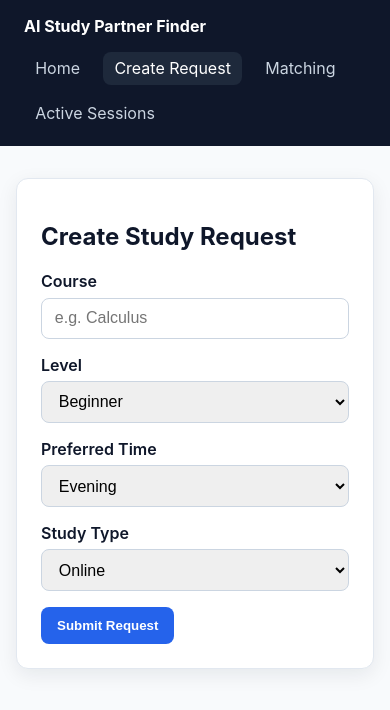
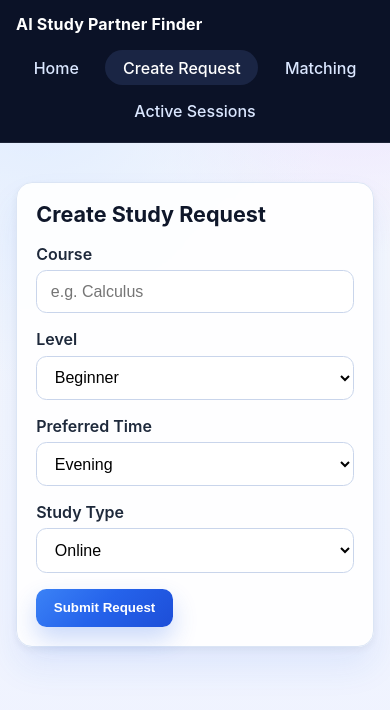
Before and after one commit to mslmagh/StudentPlanner, a React (Vite) app: page /create-request in a window 390 px wide. Shown: the top 710 px of the page. Built offline with nearby package versions, Linux system fonts and the light colour scheme.

Commit message:
ui: improve visual design and responsiveness

```diff
--- a/src/index.css
+++ b/src/index.css
@@ -1,7 +1,16 @@
 :root {
   font-family: Inter, system-ui, -apple-system, Segoe UI, Roboto, sans-serif;
   color: #0f172a;
-  background: #f8fafc;
+  --bg-start: #f8fafc;
+  --bg-end: #eef2ff;
+  --text-main: #0f172a;
+  --text-muted: #475569;
+  --card-border: #dbe5f5;
+  --primary: #2563eb;
+  --primary-strong: #1d4ed8;
+  --primary-soft: #dbeafe;
+  --nav-bg: #0b1227;
+  --nav-pill: #1a2544;
 }
 
 * {
@@ -11,7 +20,10 @@
 body {
   margin: 0;
   min-height: 100vh;
-  background: #f8fafc;
+  color: var(--text-main);
+  background: radial-gradient(circle at 10% 10%, #e0ecff 0%, transparent 35%),
+    radial-gradient(circle at 90% 0%, #e8ddff 0%, transparent 28%),
+    linear-gradient(180deg, var(--bg-start) 0%, var(--bg-end) 100%);
 }
 
 .app-shell {
@@ -23,101 +35,174 @@ body {
   justify-content: space-between;
   align-items: center;
   padding: 1rem 1.5rem;
-  background: #0f172a;
+  background: var(--nav-bg);
   color: #ffffff;
   gap: 1rem;
   flex-wrap: wrap;
+  position: sticky;
+  top: 0;
+  z-index: 20;
+  border-bottom: 1px solid rgba(255, 255, 255, 0.08);
+  backdrop-filter: blur(6px);
 }
 
 .brand {
   font-weight: 700;
+  letter-spacing: 0.2px;
 }
 
 .nav-links {
   display: flex;
-  gap: 0.75rem;
+  gap: 0.55rem;
   flex-wrap: wrap;
 }
 
 .nav-link {
-  color: #cbd5e1;
+  color: #dbe7ff;
   text-decoration: none;
-  padding: 0.4rem 0.7rem;
-  border-radius: 0.5rem;
+  padding: 0.45rem 0.78rem;
+  border-radius: 999px;
+  font-weight: 500;
+  transition: all 0.2s ease;
 }
 
 .nav-link:hover,
 .nav-link.active {
-  background: #1e293b;
+  background: var(--nav-pill);
   color: #ffffff;
 }
 
 .page-container {
-  max-width: 900px;
-  margin: 2rem auto;
+  max-width: 960px;
+  margin: 2.4rem auto;
   padding: 0 1rem;
 }
 
 .card {
-  background: #ffffff;
-  border: 1px solid #e2e8f0;
-  border-radius: 0.75rem;
-  padding: 1.5rem;
-  box-shadow: 0 6px 20px rgba(15, 23, 42, 0.08);
+  background: rgba(255, 255, 255, 0.88);
+  border: 1px solid var(--card-border);
+  border-radius: 1rem;
+  padding: 1.7rem;
+  box-shadow: 0 20px 35px rgba(37, 99, 235, 0.09), 0 3px 10px rgba(15, 23, 42, 0.06);
+  backdrop-filter: blur(2px);
+}
+
+.card h1,
+.card h2,
+.card h3 {
+  margin-top: 0;
+  line-height: 1.2;
+}
+
+.card h1 {
+  font-size: clamp(1.7rem, 2.8vw, 2.2rem);
+  margin-bottom: 0.75rem;
+}
+
+.card h2 {
+  font-size: clamp(1.35rem, 2.2vw, 1.7rem);
+  margin-bottom: 1rem;
+}
+
+.card p {
+  color: var(--text-muted);
+  line-height: 1.65;
 }
 
 .request-form {
   display: grid;
   gap: 1rem;
+  margin-top: 0.5rem;
 }
 
 .request-form label {
   display: grid;
   gap: 0.4rem;
   font-weight: 600;
+  color: #1e293b;
 }
 
 input,
 select {
-  padding: 0.65rem 0.8rem;
-  border: 1px solid #cbd5e1;
-  border-radius: 0.5rem;
+  padding: 0.72rem 0.85rem;
+  border: 1px solid #c9d5eb;
+  border-radius: 0.65rem;
   font-size: 1rem;
+  background: #ffffff;
+  transition: border-color 0.2s ease, box-shadow 0.2s ease;
+}
+
+input:focus,
+select:focus {
+  outline: none;
+  border-color: var(--primary);
+  box-shadow: 0 0 0 4px var(--primary-soft);
 }
 
 .primary-button {
   display: inline-block;
   width: fit-content;
   border: none;
-  background: #2563eb;
+  background: linear-gradient(135deg, #3b82f6 0%, var(--primary) 48%, var(--primary-strong) 100%);
   color: #ffffff;
   text-decoration: none;
-  padding: 0.7rem 1rem;
-  border-radius: 0.5rem;
+  padding: 0.74rem 1.1rem;
+  border-radius: 0.65rem;
   font-weight: 600;
   cursor: pointer;
+  transition: transform 0.18s ease, box-shadow 0.2s ease;
+  box-shadow: 0 12px 24px rgba(37, 99, 235, 0.24);
 }
 
 .primary-button:hover {
-  background: #1d4ed8;
+  transform: translateY(-1px);
+  box-shadow: 0 14px 26px rgba(37, 99, 235, 0.33);
 }
 
 .inline-button {
-  margin-top: 1rem;
+  margin-top: 1.1rem;
 }
 
 .loading-box {
-  border: 1px dashed #94a3b8;
-  border-radius: 0.75rem;
-  padding: 1rem;
-  background: #f8fafc;
+  border: 1px solid #c9d8f8;
+  border-radius: 0.85rem;
+  padding: 1.1rem;
+  background: linear-gradient(180deg, #eff6ff 0%, #f8fafc 100%);
 }
 
 .result-list {
-  padding-left: 1.2rem;
+  padding-left: 0;
   margin-bottom: 0;
+  list-style: none;
 }
 
 .result-list li {
-  margin-bottom: 0.5rem;
+  margin-bottom: 0.65rem;
+  padding: 0.75rem 0.9rem;
+  border-radius: 0.7rem;
+  border: 1px solid #dce7fb;
+  background: #f8fbff;
 }
+
+@media (max-width: 640px) {
+  .navbar {
+    padding: 0.9rem 1rem;
+  }
+
+  .brand {
+    width: 100%;
+  }
+
+  .nav-links {
+    width: 100%;
+  }
+
+  .nav-link {
+    text-align: center;
+    flex: 1 1 auto;
+  }
+
+  .card {
+    padding: 1.2rem;
+  }
+}
```
